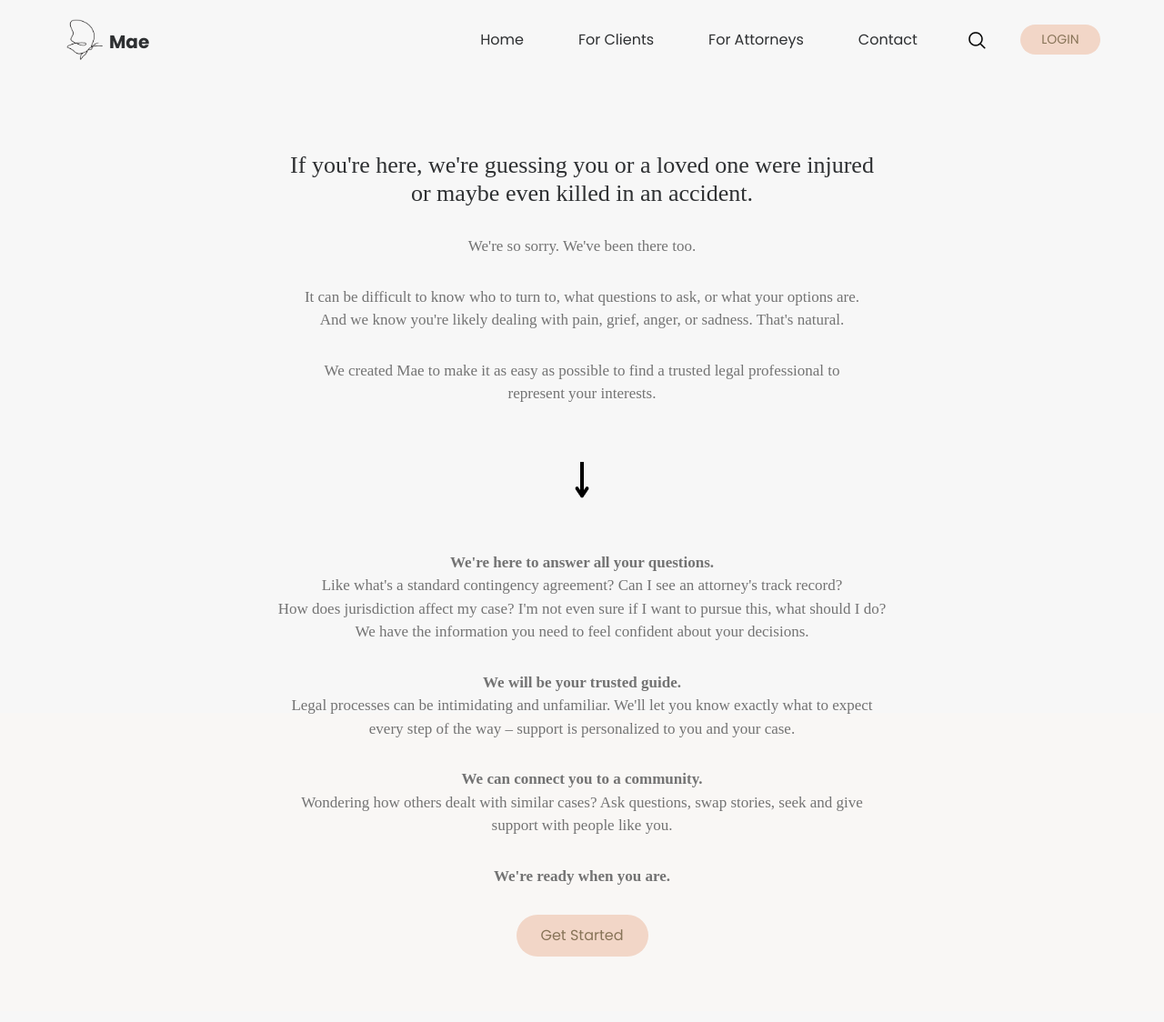
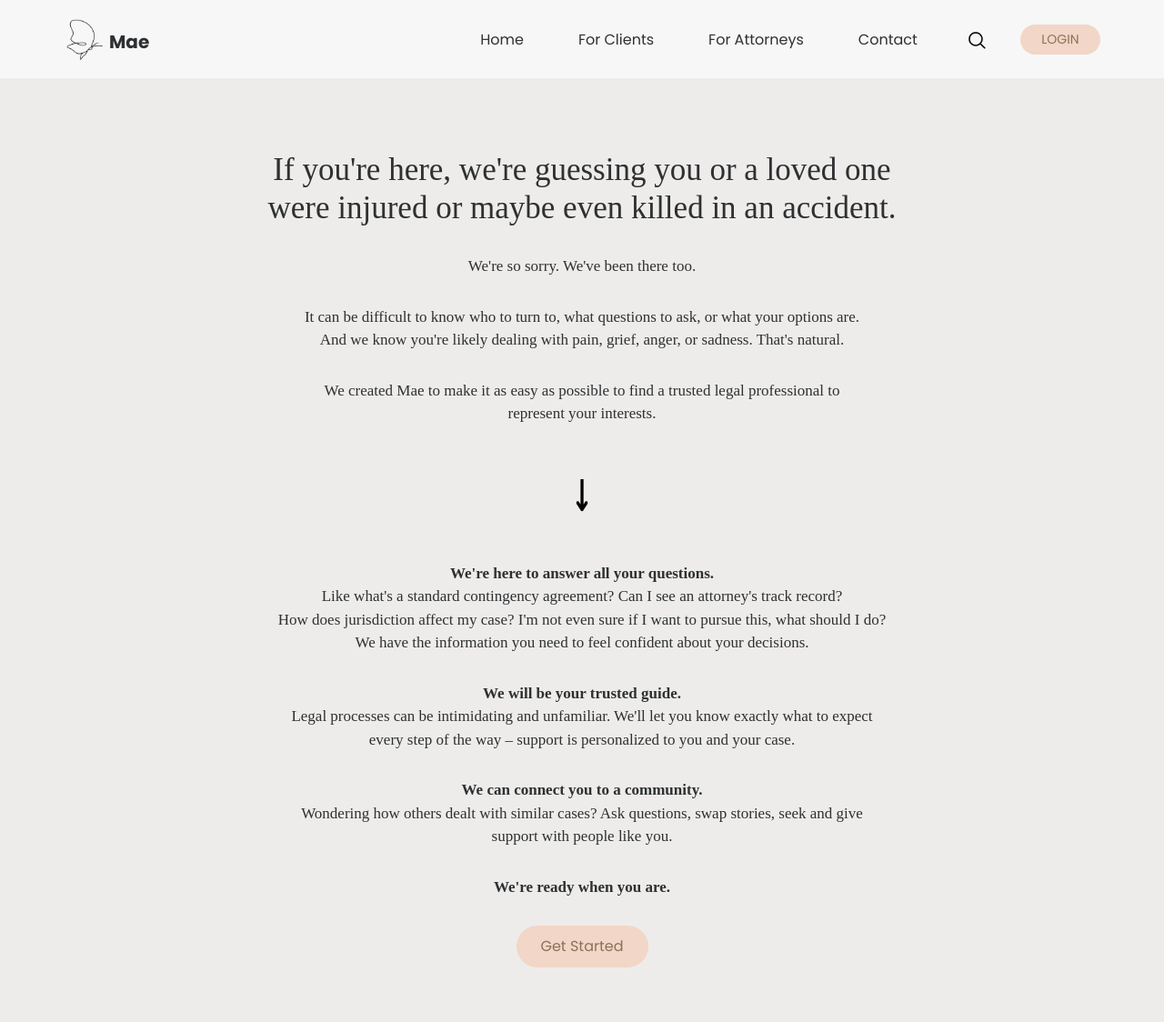
Before and after one commit to kaitlynhazzard/Mae, a Django app: page /for-clients/ in a window 1280 px wide. Shown: the whole page at 91% size. Before the commit the page ends 1052 px from the top, so only its background shows below. Run offline with Django 4.2, Linux system fonts and the light colour scheme; some libraries are stand-ins or nearby versions.

Commit message:
add background color to clients and attorneys, stylize

```diff
--- a/Mae/static/css/style.css
+++ b/Mae/static/css/style.css
@@ -7,7 +7,6 @@
   --light_gold: #D6C7B2;
   --silver_background: #F3E3D8;
   --white: #F9F7F5;
-
 }
 
 body {
@@ -87,8 +86,8 @@ p {
 }
 
 .custom_pink-btn:hover {
-  border: 1px solid var(--peach);
-  color: var(--peach);
+  border: 1px solid var(--dark_brown);
+  color: var(--dark_brown);
   background-color: transparent;
 }
 
@@ -228,8 +227,8 @@ a:focus {
 }
 
 .quote_btn-container:hover a {
-  border: 1px solid var(--peach);
-  color: var(--peach);
+  border: 1px solid var(--dark_brown);
+  color: var(--dark_brown);
   background-color: transparent;
 }
 
@@ -423,7 +422,6 @@ a:focus {
 /* contact section */
 
 .contact_section {
-  background-image: url(../images/orange-dish.png);
   background-repeat: no-repeat;
   background-size: 215px;
   background-position: right center;
--- a/Mae/templates/website/clients.html
+++ b/Mae/templates/website/clients.html
@@ -7,41 +7,41 @@
 {% block content %}
 
   <!-- service section -->
-  <section class="service_section layout_padding2 ">
+  <section class="service_section layout_padding2" style="background-color: #edecea;">
     <div class="container">
-      <div class="text-center">
-        <h2>If you're here, we're guessing you or
-          a loved one were injured<br> or maybe even killed in an accident.
+      <div class="text-center" style="color: #2E3032">
+        <h2 style="font-size:35px">If you're here, we're guessing you or
+          a loved one<br> were injured or maybe even killed in an accident.
         </h2>
-        <p class="about_heading-text">
+        <p class="about_heading-text" style="color: #2E3032">
           We're so sorry. We've been there too.
         </p>
-        <p class="about_heading-text">
+        <p class="about_heading-text" style="color: #2E3032">
           It can be difficult to know who to turn to, what questions to ask,
            or what your options are.<br> And we know you're likely dealing with pain,
           grief, anger, or sadness. That's natural.
         </p>
-        <p class="about_heading-text">
+        <p class="about_heading-text" style="color: #2E3032">
           We created Mae to make it as easy as possible to find a trusted legal
           professional to<br> represent your interests.
         </p>
 
-        <img src="{% static 'images/down_arrow.png' %}" alt="" class="" width=70px height=100px/>
+        <img src="{% static 'images/down_arrow.png' %}" alt="" class="" width=60px height=90px/>
 
-        <p class="about_heading-text">
+        <p class="about_heading-text" style="color: #2E3032">
           <strong>We're here to answer all your questions.</strong><br>
           Like what's a standard contingency agreement? Can I see an attorney's track record?<br> How does jurisdiction affect my case? I'm not even sure if I want to
             pursue this, what should I do?<br> We have the information you need to feel confident about your decisions.
         </p>
-        <p class="about_heading-text">
+        <p class="about_heading-text" style="color: #2E3032">
           <strong>We will be your trusted guide.</strong><br>
           Legal processes can be intimidating and unfamiliar. We'll let you know exactly what to expect<br> every step of the way – support is personalized to you and your case.
         </p>
-        <p class="about_heading-text">
+        <p class="about_heading-text" style="color: #2E3032">
           <strong>We can connect you to a community.</strong><br>
           Wondering how others dealt with similar cases? Ask questions, swap stories, seek and give<br> support with people like you.
         </p>
-        <p class="about_heading-text">
+        <p class="about_heading-text" style="color: #2E3032">
           <strong>We're ready when you are.</strong><br>
         </p>
         <div class="d-flex justify-content-center">
```
Also changed, not shown: Mae/templates/website/attorneys.html (+5 -5 lines).
